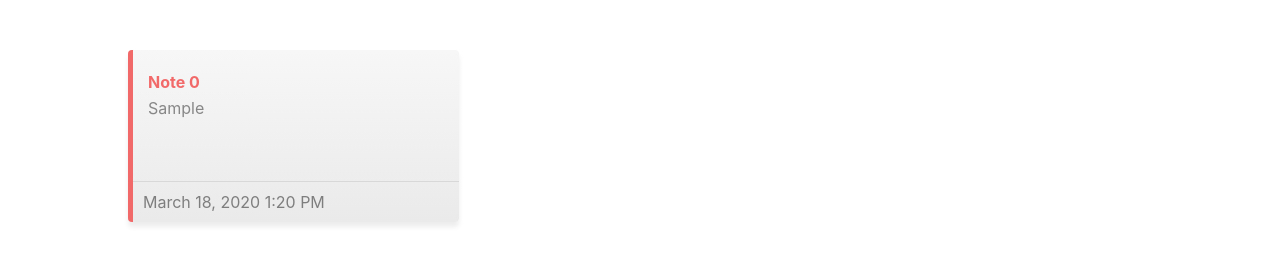
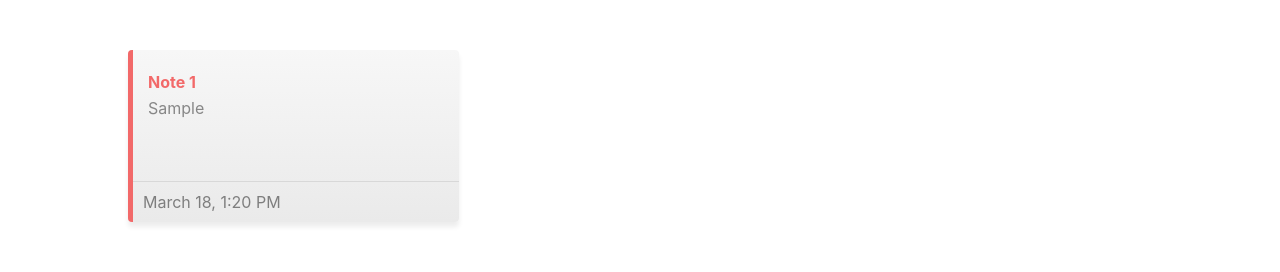
Before and after one commit to Madhavkabra/Notelist, a React (Create React App) app: page / in a window 1280 px wide. Both pictures are taken after typing "Sample" into the empty fields and a click on the button "Add Note". Shown: the part 322-594 px from the top of the page. Built offline with nearby package versions, Linux system fonts and the light colour scheme.

Commit message:
fix: fix time stamp format

```diff
--- a/src/modules/notebook/components/Note/index.js
+++ b/src/modules/notebook/components/Note/index.js
@@ -10,7 +10,7 @@ const Note = ({ note, editNote, deleteNote }) => {
         <div className="mainblock">
           <div className={`${note.color} borderleft`}></div>
           <div className="mainheadingblock">
-            <span className={`${note.color}-color`}>Note {note.id}</span>
+            <span className={`${note.color}-color`}>Note {note.id + 1}</span>
             <ul>
               <li onClick={editNote}><img src={pencilImage} /></li>
               <li onClick={deleteNote}><img src={trashImage} /></li>
@@ -19,7 +19,7 @@ const Note = ({ note, editNote, deleteNote }) => {
           <p className="textBlock">{note.noteText}</p>
         </div>
         <div className="datefield">
-          <span>{note.timeCreated}</span>
+          <span>{note.timeCreated.slice(0, note.timeCreated.indexOf(',') + 1) + note.timeCreated.slice(note.timeCreated.indexOf(',') + 6, note.timeCreated.length)}</span>
         </div>
       </div>
     </div >
```
